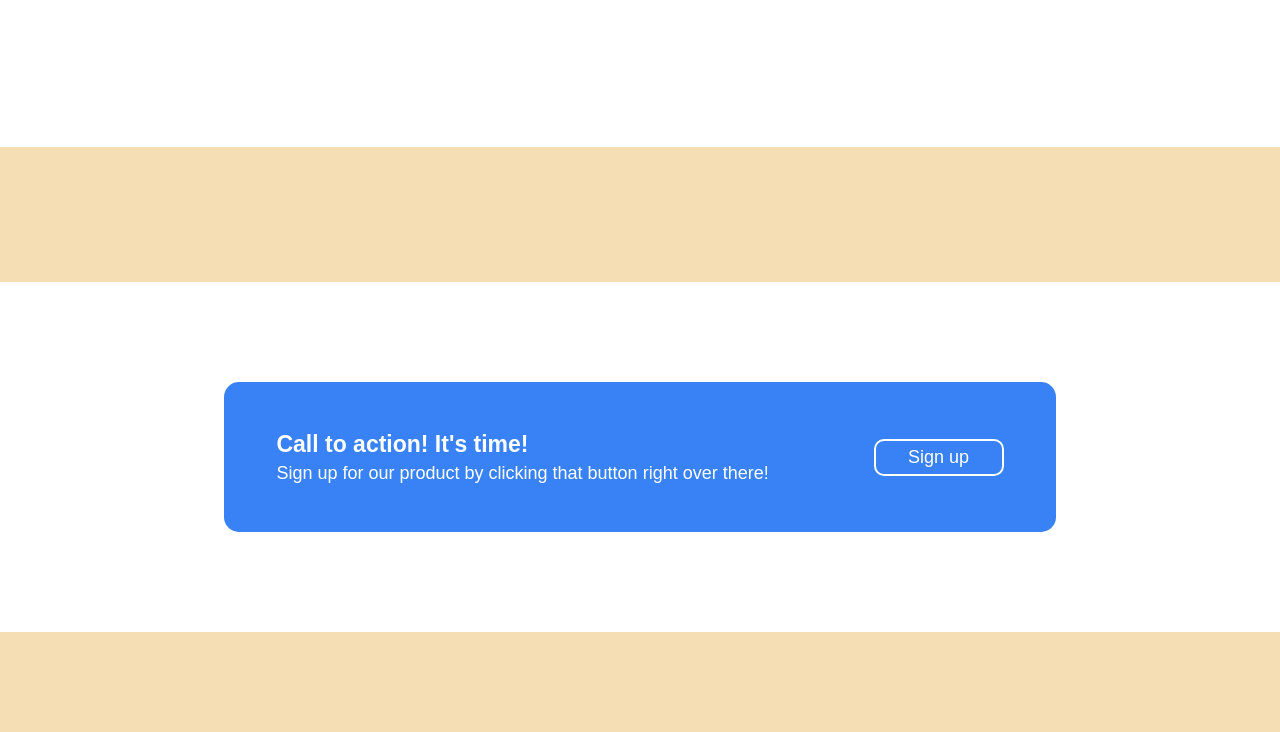
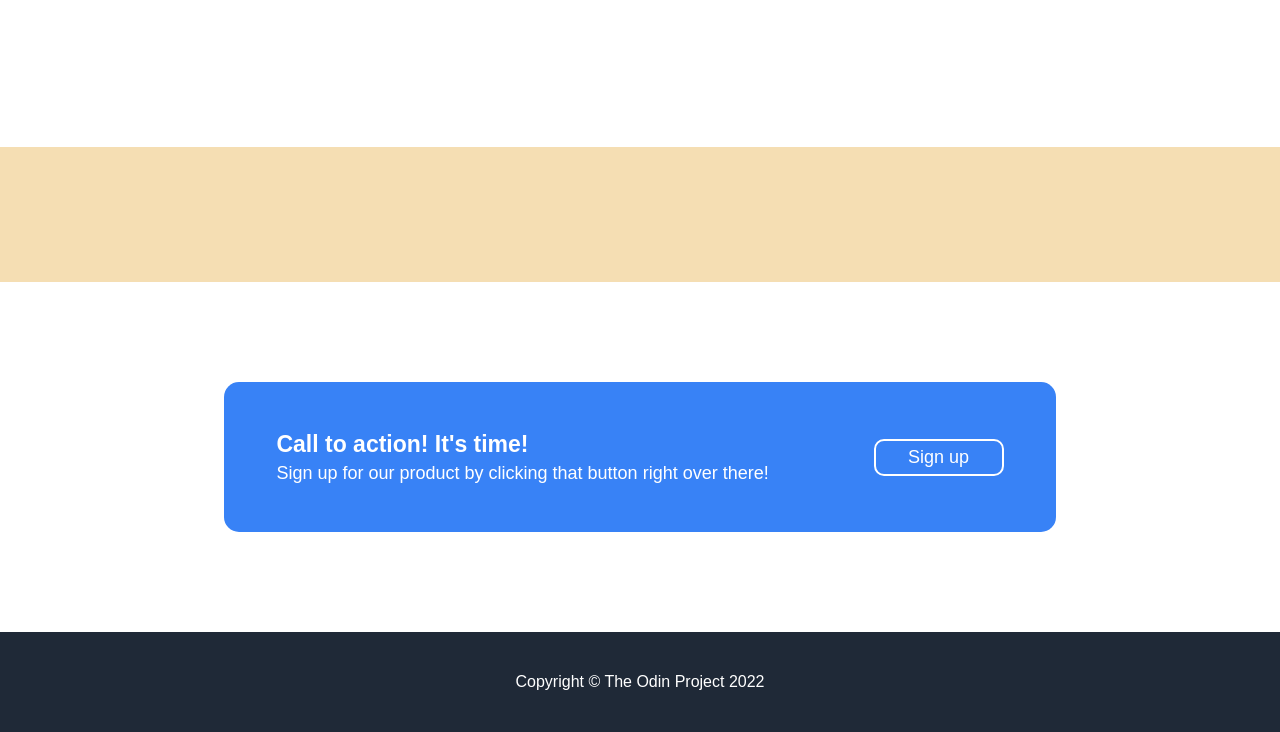
Before and after one commit to ilyarahl/first-landing, a plain HTML site: page index.html in a window 1280 px wide. Shown: the part 942-1674 px from the top of the page. Before the commit the page ends 1574 px from the top, so only its background shows below. Drawn offline with Linux system fonts and the light colour scheme.

Commit message:
create footer

```diff
--- a/index.html
+++ b/index.html
@@ -80,5 +80,12 @@
             </div>
         </section>
     </main>
+
+    <footer class="main-footer">
+        <div class="container">
+            <div class="copyright">Copyright © The Odin Project 2022</div>
+        </div>
+
+    </footer>
 </body>
 </html>
--- a/style.css
+++ b/style.css
@@ -157,3 +157,17 @@ ul {
 .subscription .btn-sign-up {
     border: 2px solid white
 }
+
+/* FOOTER */
+
+.main-footer {
+    display: flex;
+    align-items: center;
+    height: 100px;
+    background-color: #1F2937;
+    color: white;
+}
+
+.main-footer .copyright {
+    text-align: center;
+}
```
